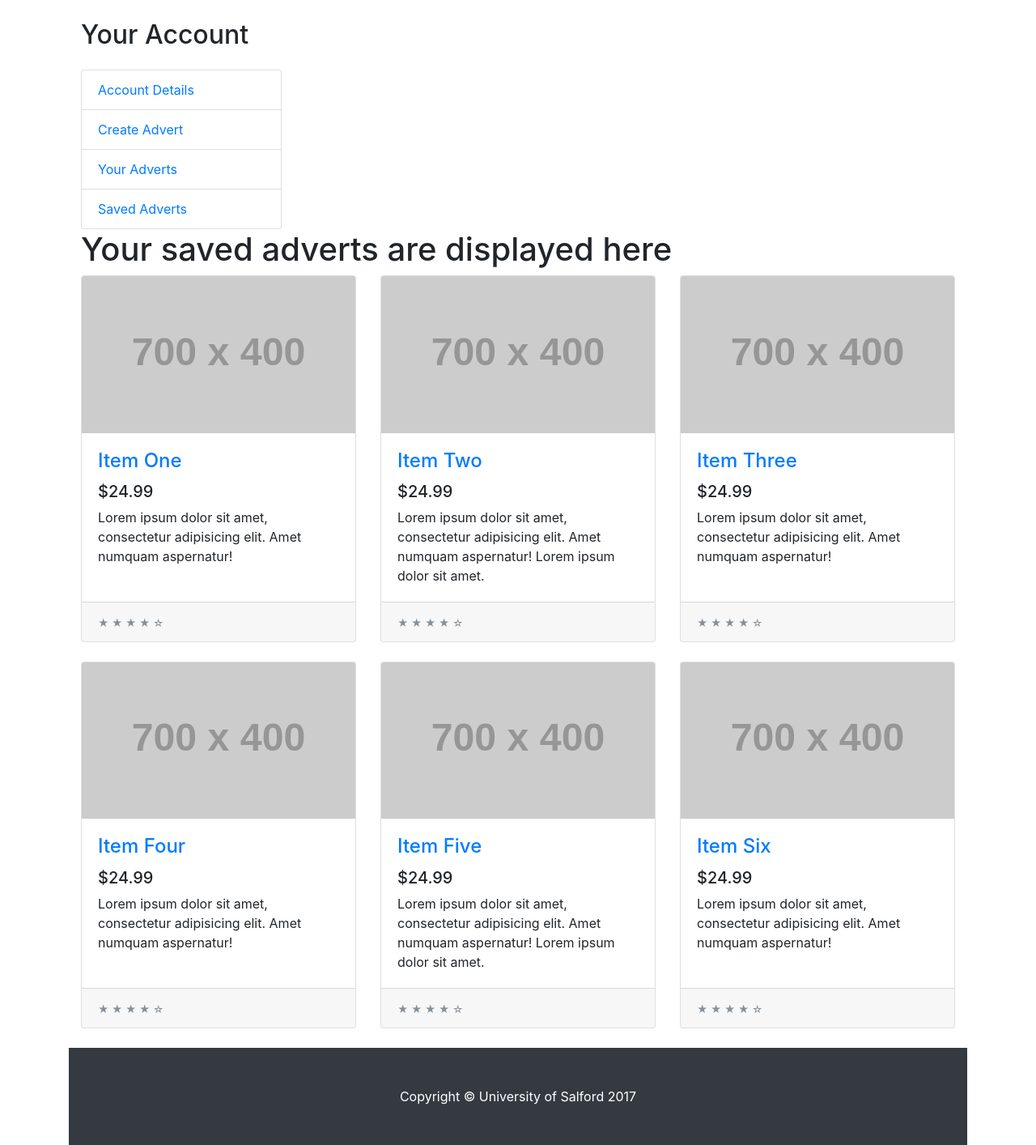
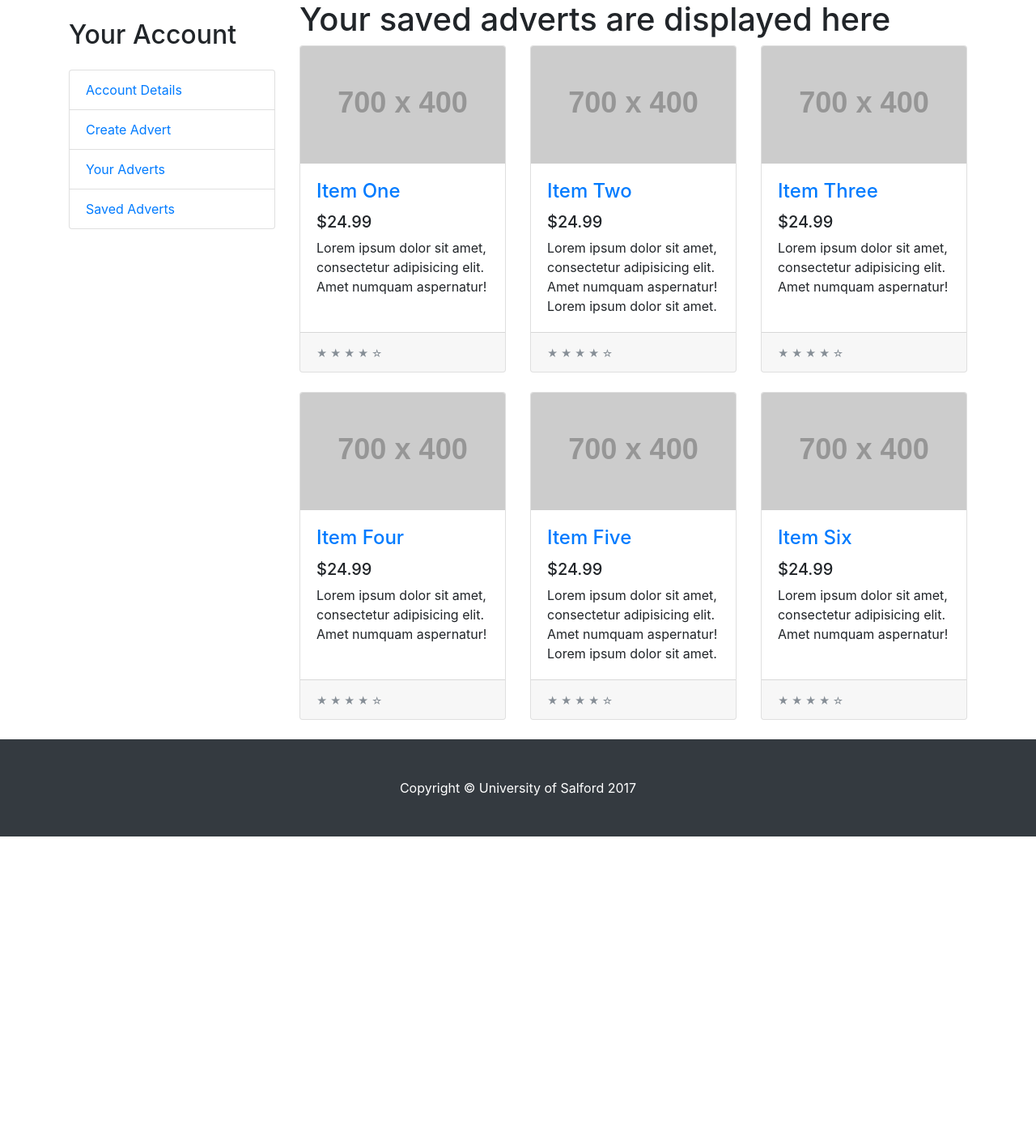
Before and after one commit to HarryAndrewMorgan/MorgansMagicEmporium, a PHP site: page /youradverts in a window 1280 px wide. Shown: the part 56-1470 px from the top of the page at 81% size. After the commit the page ends 1089 px from the top, so only its background shows below. Run offline with PHP 8.4, Linux system fonts and the light colour scheme; grey boxes labelled with a size stand in for pictures from a placeholder-image service; some libraries are stand-ins or nearby versions.

Commit message:
finally fixed the youradverts css

```diff
--- a/css/shop-homepage.css
+++ b/css/shop-homepage.css
@@ -13,3 +13,6 @@ body {
     padding-top: 56px;
   }
 }
+#nomargin {
+  float: left;
+}
--- a/views/dashboard.phtml
+++ b/views/dashboard.phtml
@@ -1,6 +1,8 @@
 <?php require('views/navbar.phtml') ?>
 <?php require('views/dashnav.phtml') ?>
-        <div class="col-lg-9">
+
+
+    <div class="col-lg-9">
 
             <div class="card card-outline-secondary my-4">
                 <div class="card-header">
--- a/views/dashnav.phtml
+++ b/views/dashnav.phtml
@@ -1,8 +1,8 @@
 <div class="container">
 
+    <div class="row">
 
-
-        <div class="col-lg-3">
+        <div class="col-lg-3" id="nomargin">
 
             <h2 class="my-4">Your Account</h2>
             <div class="list-group">
--- a/views/youradverts.phtml
+++ b/views/youradverts.phtml
@@ -1,15 +1,7 @@
 <?php require('views/navbar.phtml');?>
 <?php require('views/dashnav.phtml');?>
 
-    <div class="container">
-
-        <div class="row">
-
-            <div class="col-lg-3">
-            </div>
-            <!-- /.col-lg-3 -->
-
-            <div class="col-lg-12" id="nomargin">
+            <div class="col-lg-9" id="nomargin">
                 <h1>Your saved adverts are displayed here</h1>
                 <div class="row">
 
@@ -120,7 +112,10 @@
 
     </div>
     <!-- /.container -->
-
+</div>
+</div>
+</body>
+</html>
 
 
     <!-- Bootstrap core JavaScript -->
```
